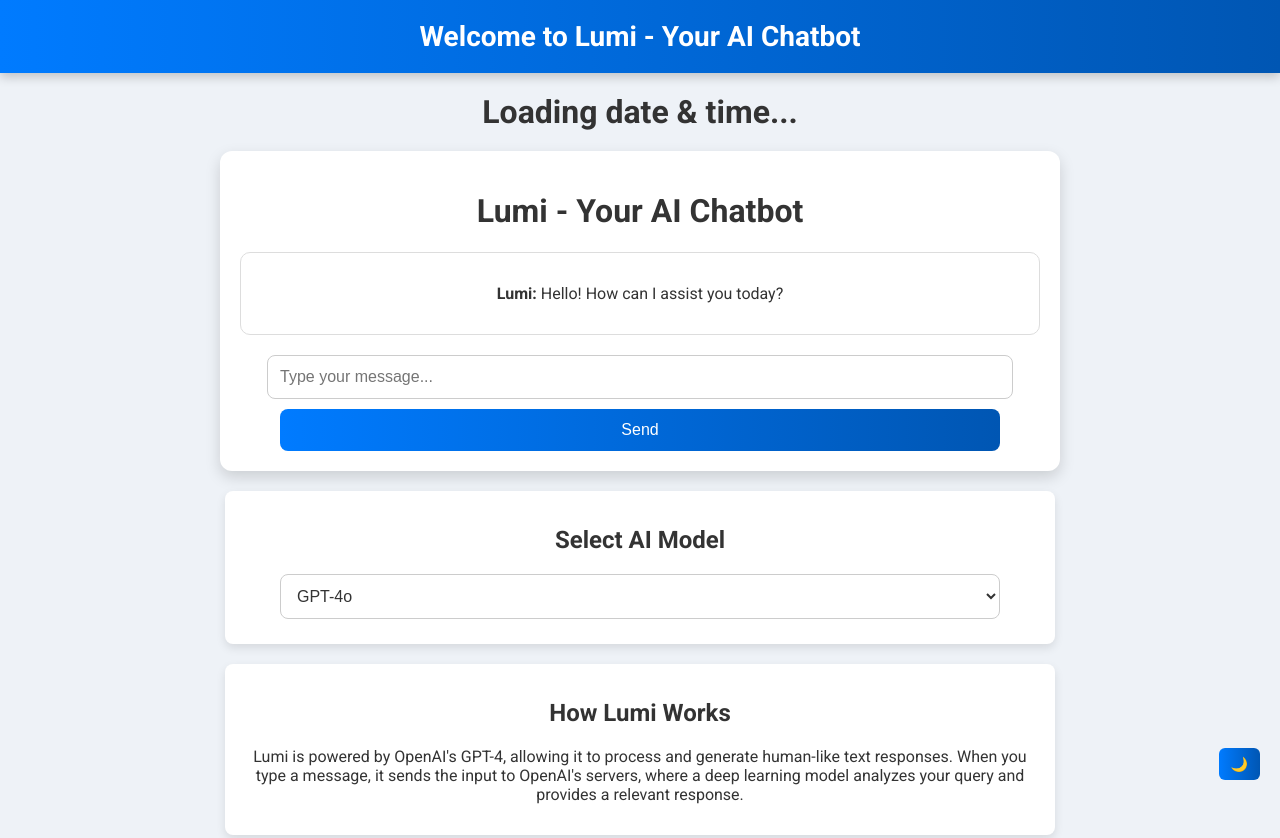
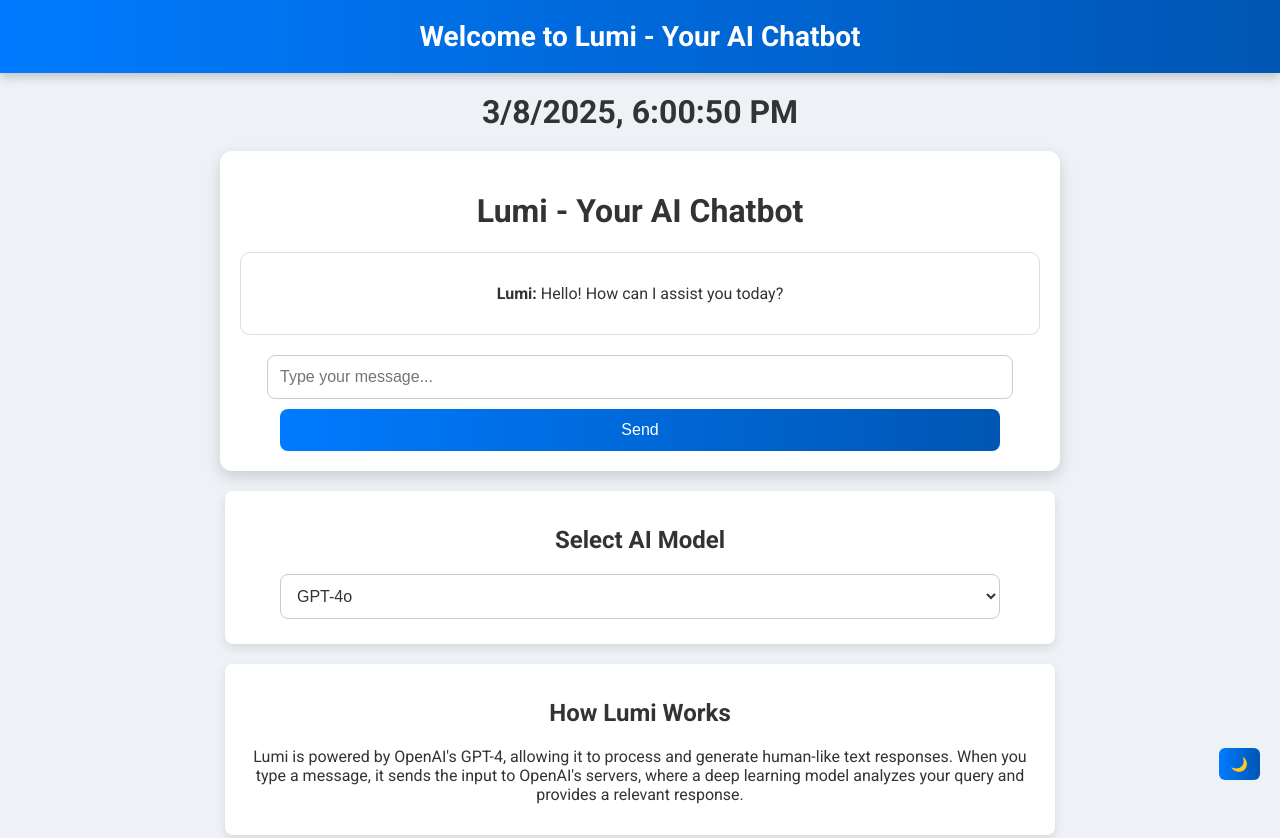
Before and after one commit to No-Guycode/Lumi-Chatbot, a plain HTML site: page templates/index.html in a window 1280 px wide. Shown: the top 838 px of the page. Drawn offline with Linux system fonts and the light colour scheme.

Commit message:
Update index.html

```diff
--- a/templates/index.html
+++ b/templates/index.html
@@ -205,8 +205,17 @@
         chatBox.innerHTML += `<p><strong>Error:</strong> Failed to fetch response.</p>`;
     });
 }
+    function updateDateTime() {
+        const now = new Date();
+        const formattedDateTime = now.toLocaleString(); // Formats based on the user's locale
+        document.getElementById("date-time").textContent = formattedDateTime;
+    }
 
+    // Update time every second
+    setInterval(updateDateTime, 1000);
 
+    // Set time immediately on page load
+    updateDateTime();
         function toggleDarkMode() {
             document.body.classList.toggle("dark-mode");
         }
```
